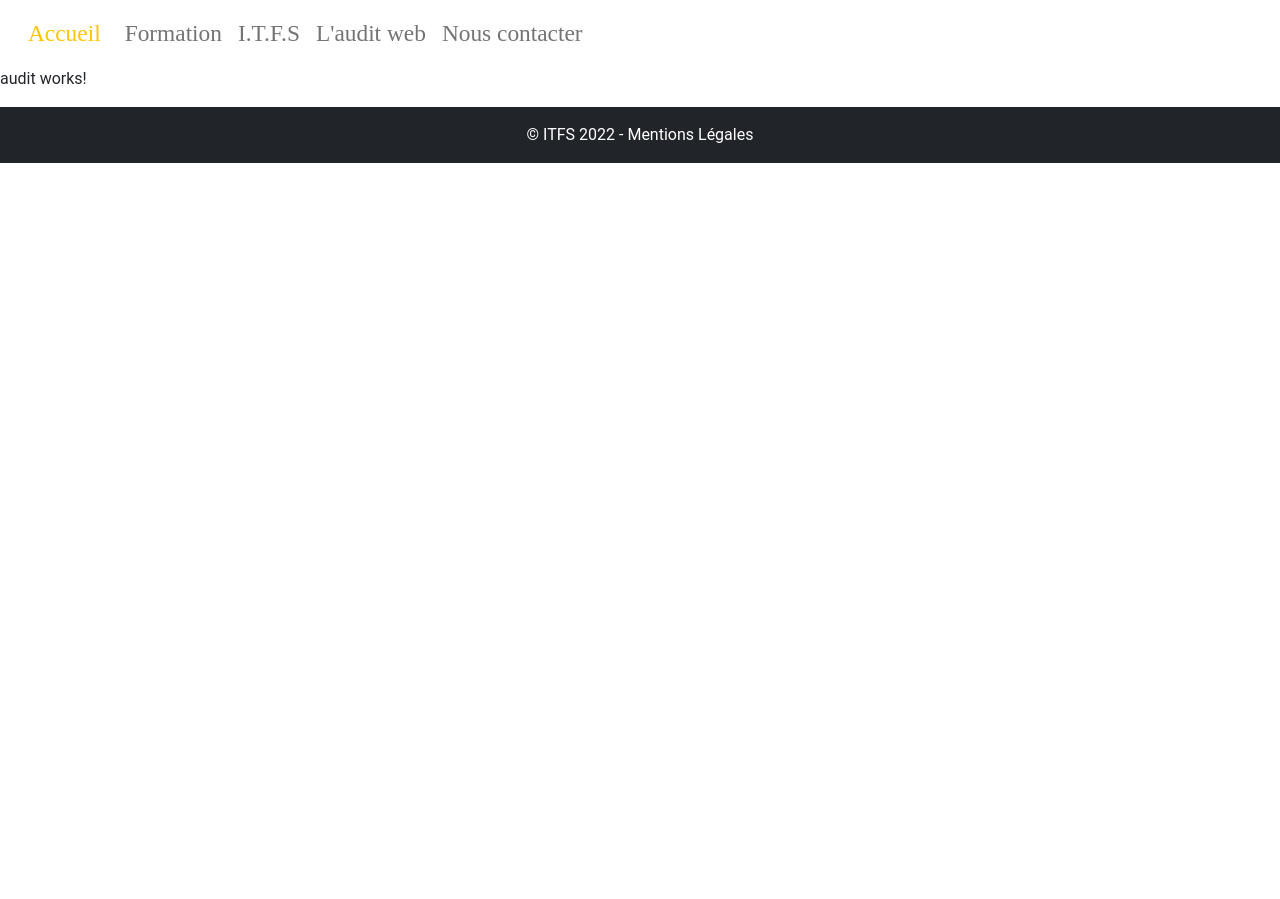
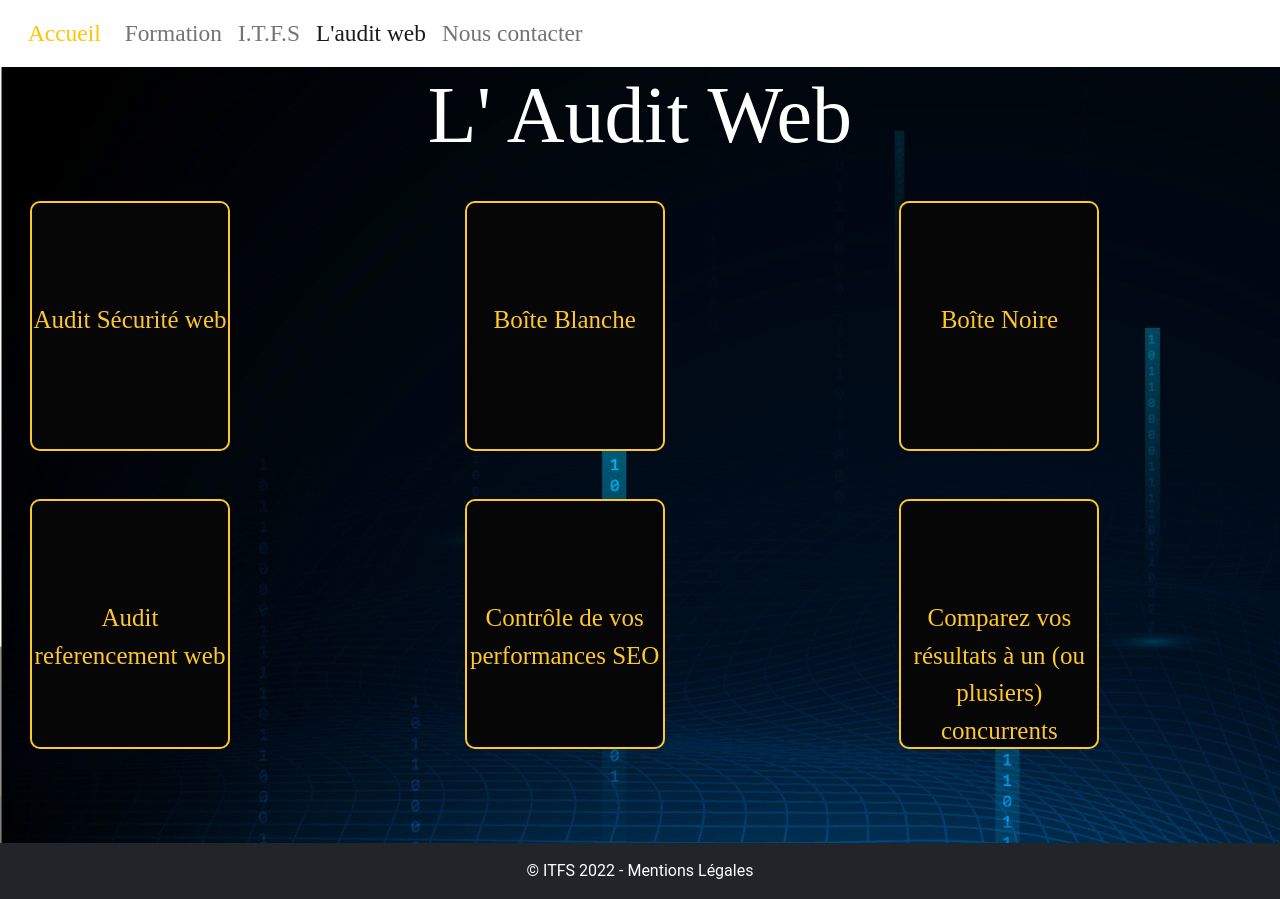
Before and after one commit to Anthony26100/ProjetITFS, an Angular app in the folder itfs/: page /audit in a window 1280 px wide. Before the commit the page ends 800 px from the top, so only its background shows below. Built offline with nearby package versions, Linux system fonts and the light colour scheme.

Commit message:
page audits incomplete

```diff
--- a/itfs/src/app/components/header/header.component.html
+++ b/itfs/src/app/components/header/header.component.html
@@ -6,10 +6,10 @@
     </button>
     <div class="collapse navbar-collapse" id="navbarNavAltMarkup">
       <div class="navbar-nav">
-        <a class="nav-link" routerLinkActive="active" routerLink="Formation">Formation</a>
+        <a class="nav-link" routerLinkActive="active" routerLink="formation">Formation</a>
         <a class="nav-link" routerLinkActive="active" >I.T.F.S</a>
-        <a class="nav-link" routerLinkActive="active" routerLink="Audit">L'audit web</a>
-        <a class="nav-link" routerLinkActive="active" routerLink="Contact">Nous contacter</a>
+        <a class="nav-link" routerLinkActive="active" routerLink="audit">L'audit web</a>
+        <a class="nav-link" routerLinkActive="active" routerLink="contact">Nous contacter</a>
       </div>
     </div>
   </div>
--- a/itfs/src/app/pages/audit/audit.component.css
+++ b/itfs/src/app/pages/audit/audit.component.css
@@ -0,0 +1,61 @@
+body{
+    width: 100%;
+    height: 97vh;
+background-image: url('../../../assets/images/auditfond/bgaudit.jpg');
+}
+
+h1{
+    font-family: Mistral;
+    font-size: 80px;
+    text-align: center;
+    color: rgb(255,255,255);
+}
+
+.maincontainer{
+    position: relative;
+    width:200px;
+    height:250px;
+    margin-left: 30px;
+
+}
+.thecard{
+    position:absolute;
+    width:100%;
+    height:100%;
+    transform-style:preserve-3d;
+    transition: all 2s ease;
+    border:2px solid #ffc728;
+    border-radius:10px;
+    margin-top: 30px;
+
+}
+.front{
+    margin-top:50%;
+    font-family:Mistral;
+    font-size:25px;
+}
+.thecard:hover{
+    transform:rotatey(180deg);
+
+}
+.thefront{
+    position:absolute;
+    width: 100%;
+    height:100%;
+    backface-visibility:hidden;
+    background:rgb(6, 6,6);
+    color:#ffc728;
+    border-radius:10px;
+    text-align:center;
+
+}
+.theback{
+    position:absolute;
+    width: 100%;
+    height:100%;
+    backface-visibility:hidden;
+    background:rgb(6, 6, 6);
+    color: rgb(255,255,255,255);
+    transform:rotateY(180deg);
+    border-radius:10px;
+}
--- a/itfs/src/app/pages/audit/audit.component.html
+++ b/itfs/src/app/pages/audit/audit.component.html
@@ -1 +1,60 @@
-<p>audit works!</p>
+
+<body>
+
+  <h1>L' Audit Web</h1>
+
+  <div class="row mb-5">
+    <div class="col-sm-4">
+      <div class="maincontainer">
+      <div class="thecard">
+        <div class="thefront"><p class="front">Audit Sécurité web</p></div>
+        <div class="theback"><p class="back">lorem ipsum dolor sit amet, consectet</p></div>
+        </div>
+        </div>
+        </div>
+        <div class="col-sm-4">
+          <div class="maincontainer">
+          <div class="thecard">
+            <div class="thefront"><p class="front">Boîte Blanche</p></div>
+                      <div class="theback"><p class="back">lorem ipsum dolor sit amet, consectet</p></div>
+        </div>
+        </div>
+        </div>
+        <div class="col-sm-4">
+          <div class="maincontainer">
+          <div class="thecard">
+            <div class="thefront"><p class="front">Boîte Noire</p></div>
+            <div class="theback"><p class="back">lorem ipsum dolor sit amet, consectet</p></div>
+            </div>
+            </div>
+            </div>
+            </div>
+            <div class="row mb-5">
+              <div class="col-sm-4">
+                <div class="maincontainer">
+                <div class="thecard">
+                  <div class="thefront"><p class="front">Audit referencement web</p></div>
+                      <div class="theback"><p class="back">lorem ipsum dolor sit amet, consectet</p></div>
+                  </div>
+                  </div>
+                  </div>
+                  <div class="col-sm-4">
+                    <div class="maincontainer">
+                    <div class="thecard">
+                      <div class="thefront"><p class="front">Contrôle de vos performances SEO</p></div>
+                      <div class="theback"><p class="back">lorem ipsum dolor sit amet, consectet</p></div>
+                  </div>
+                  </div>
+                  </div>
+                  <div class="col-sm-4">
+                    <div class="maincontainer">
+                    <div class="thecard">
+                      <div class="thefront"><p class="front">Comparez vos résultats à un (ou plusiers) concurrents</p></div>
+                      <div class="theback"><p class="back">lorem ipsum dolor sit amet, consectet</p></div>
+                      </div>
+                      </div>
+                      </div>
+                      </div>
+
+
+</body>
```
Also changed, not shown: itfs/src/assets/images/auditfond/bgaudit.jpg (added).
